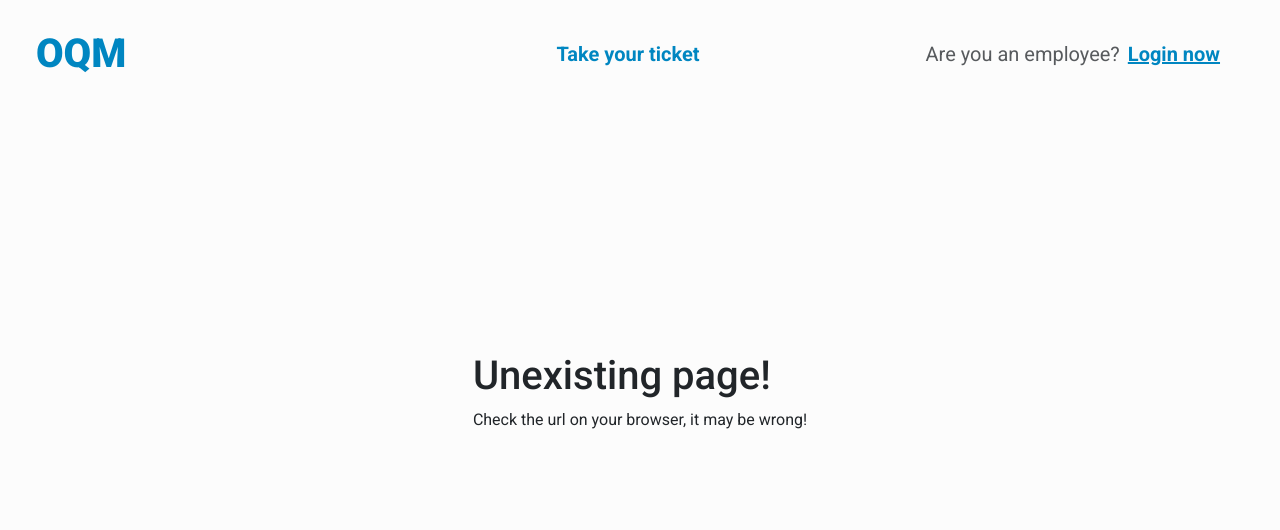
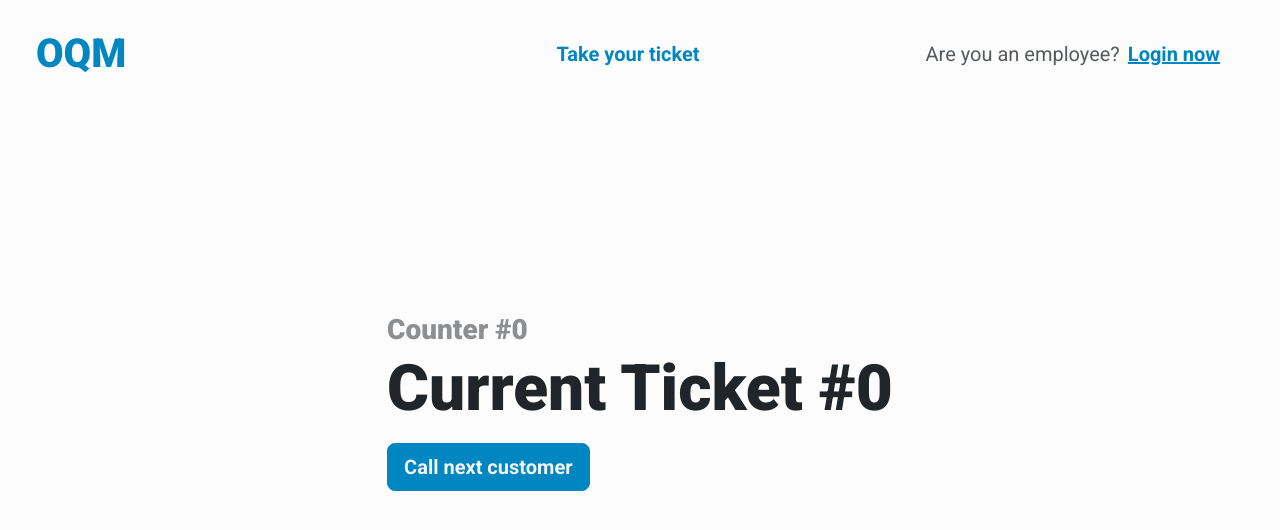
Before and after one commit to SoftwareEngineeringII-Team09/se-2022-09-OfficeQueueManager, a React (Create React App) app in the folder code/frontend/: page /officer in a window 1280 px wide. Shown: the top 530 px of the page. Built offline with nearby package versions, Linux system fonts and the light colour scheme.

Commit message:
Officer page UI
Officer page UI.
TODO: Insert next ticket code API.

```diff
--- a/code/frontend/src/App.jsx
+++ b/code/frontend/src/App.jsx
@@ -10,6 +10,7 @@ function App() {
   return (
     <Routes location={location} key={location.pathname}>
       <Route path='/' element={<UI.Layout />}>
+        <Route path='/officer' element={<Pages.Officer />} />
         <Route index path='/' element={<Pages.Home />} />
         <Route path='*' element={<Pages.Default />} />
       </Route>
--- /dev/null
+++ b/code/frontend/src/pages/Officer.jsx
@@ -0,0 +1,31 @@
+import { useState } from "react";
+
+import { Button } from "react-bootstrap";
+
+const Officer = () => {
+    const [session, setSession] = useState({
+        counter: 0,
+        currentTicket: 0
+    });
+
+    const handleClick = (e) => {
+        e.preventDefault();
+
+        // ----- TODO: Replace with API
+        setSession((old) => ({...old, currentTicket: old.currentTicket + 1}))
+    }
+
+    return (
+        <div>
+            <div className="mb-3">
+                <span className="fs-3 fw-black opacity-50">Counter #{session.counter}</span>
+                <h1 className="fw-black" style={{ fontSize: "64px" }}>Current Ticket #{session.currentTicket}</h1>
+            </div>
+            <Button variant="primary" size="lg" onClick={handleClick}>
+                Call next customer
+            </Button>
+        </div>
+    )
+}
+
+export default Officer;
--- a/code/frontend/src/pages/index.js
+++ b/code/frontend/src/pages/index.js
@@ -1,4 +1,5 @@
 import Default from "./Default";
 import Home from "./Home";
+import Officer from "./Officer";
 
-export { Default, Home };
+export { Default, Home, Officer };
```
Also changed, not shown: 1 other file (tests, documents, lock files or other folders).
